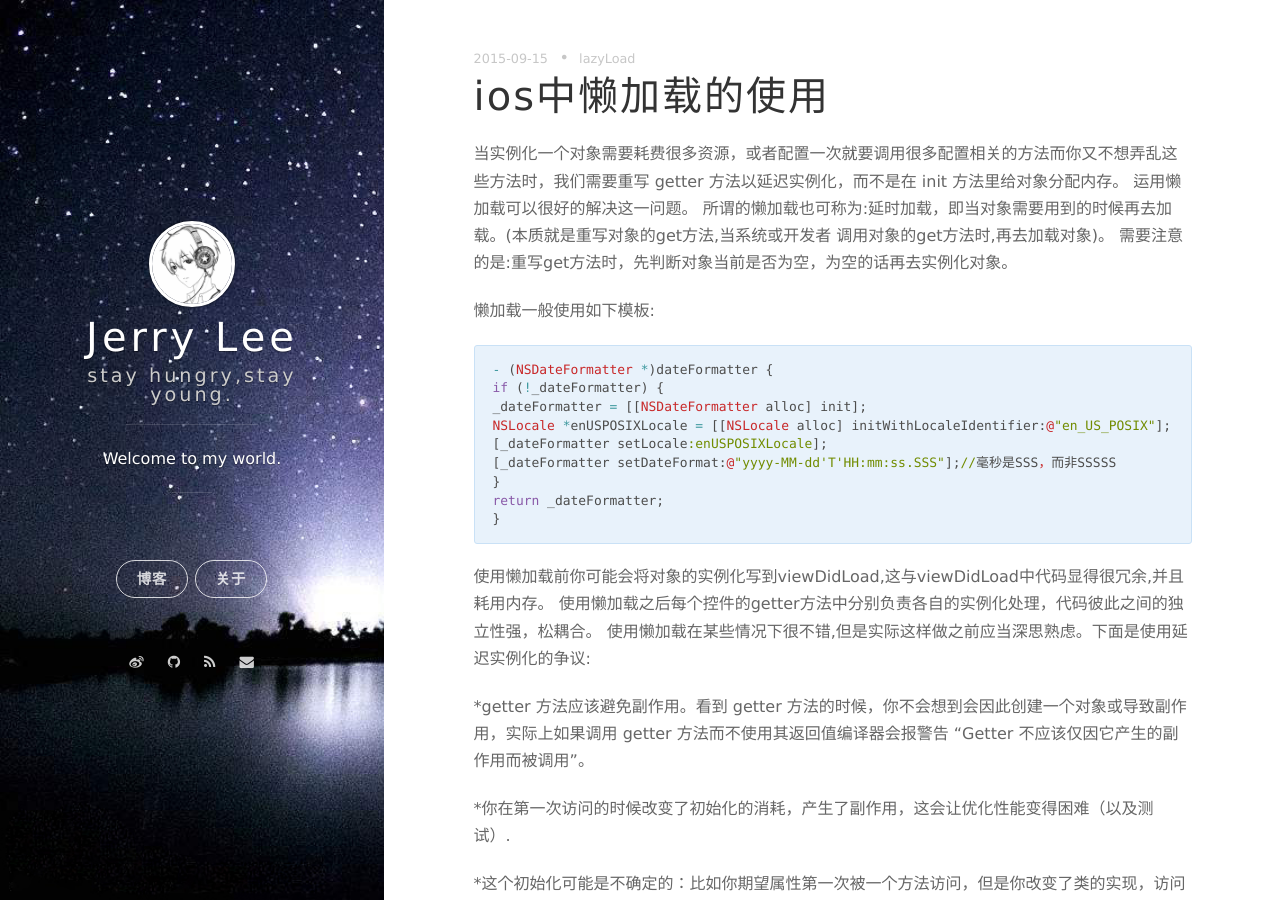
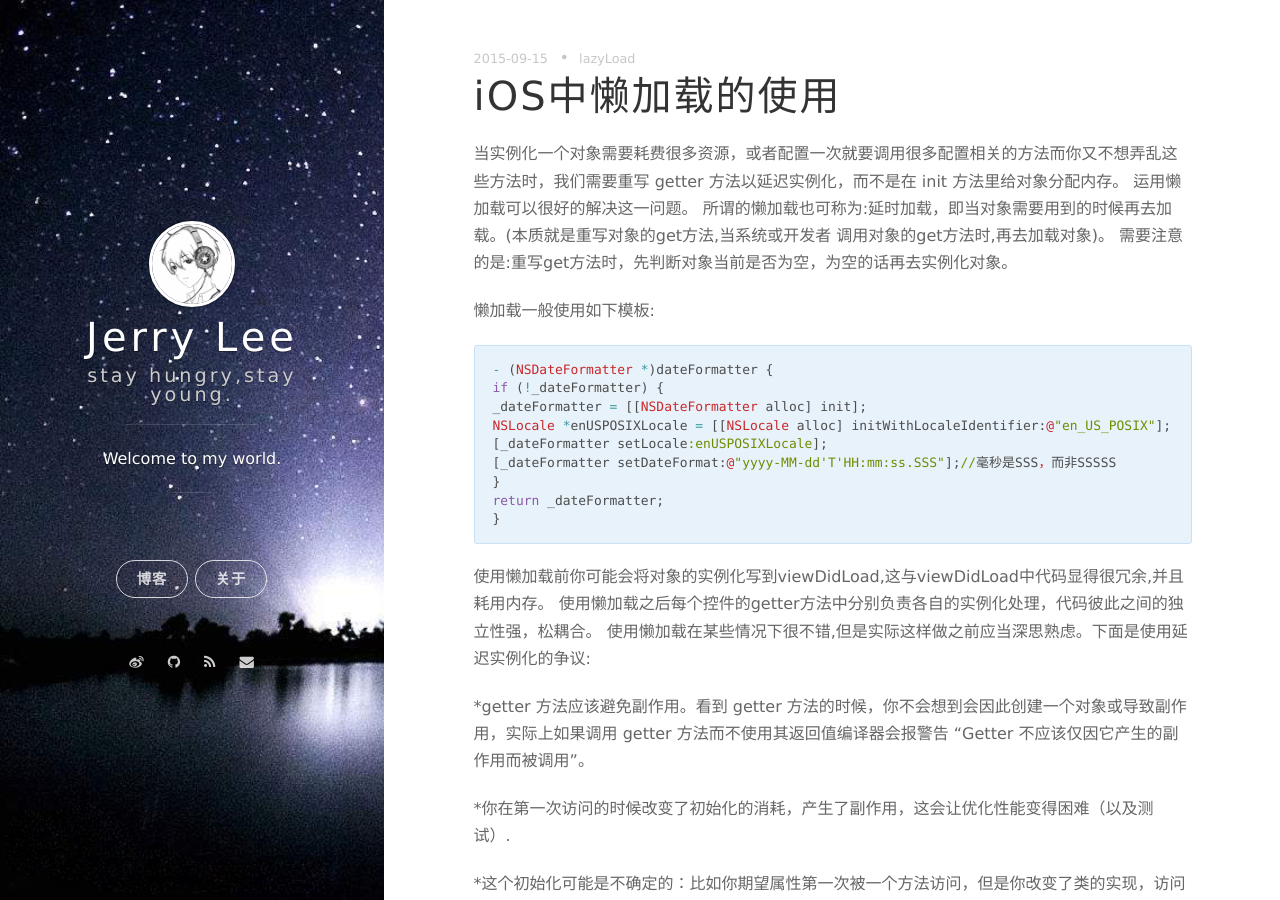
Before and after one commit to stevenlfg/stevenlfg.github.io, a Jekyll site: the page built from _posts/2015-09-15-lazyLoad.markdown, in a window 1280 px wide and 900 px high. Built offline with Jekyll 4.4.1, drawn with Linux system fonts in a browser that asks for light colours; nearby versions of some CDN libraries; comment, search, counter and statistics services are not loaded.

Commit message:
update lazyload

```diff
--- a/_posts/2015-09-15-lazyLoad.markdown
+++ b/_posts/2015-09-15-lazyLoad.markdown
@@ -1,6 +1,6 @@
 ---
 layout: post
-title: "ios中懒加载的使用"
+title: "iOS中懒加载的使用"
 date: 2015-09-15
 comments: true
 categories: iOS
```
